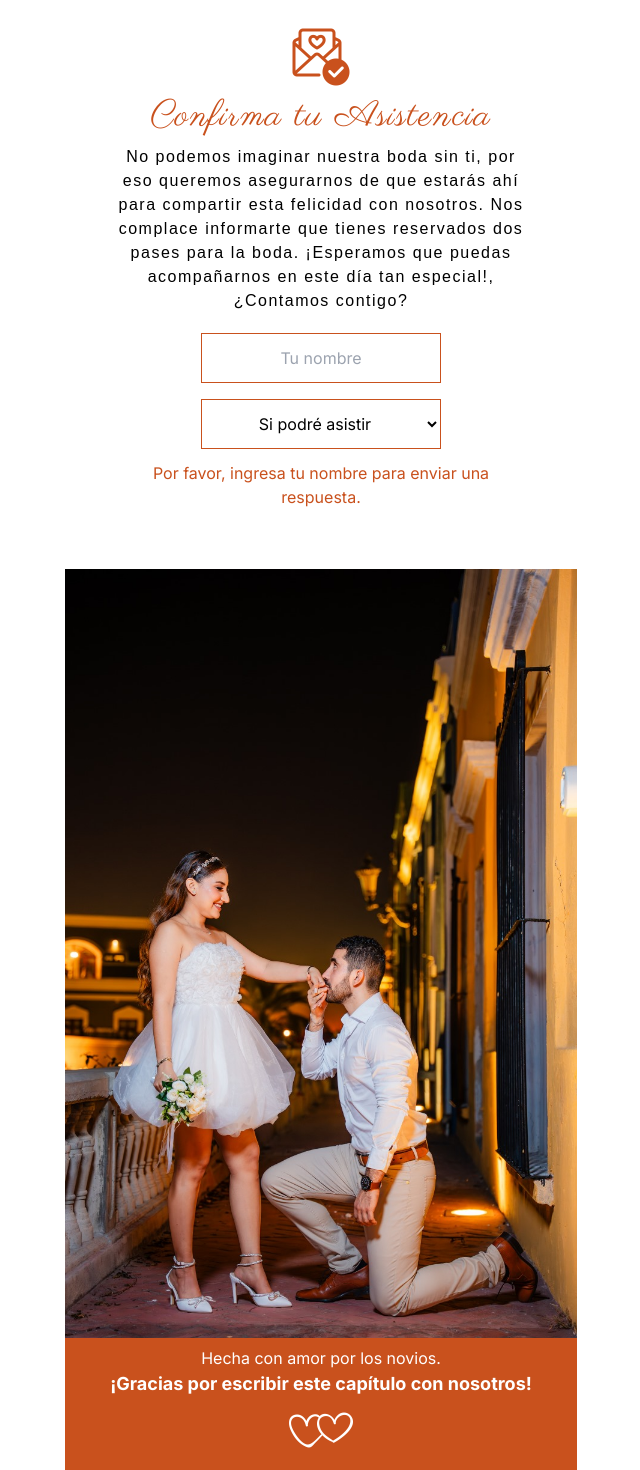
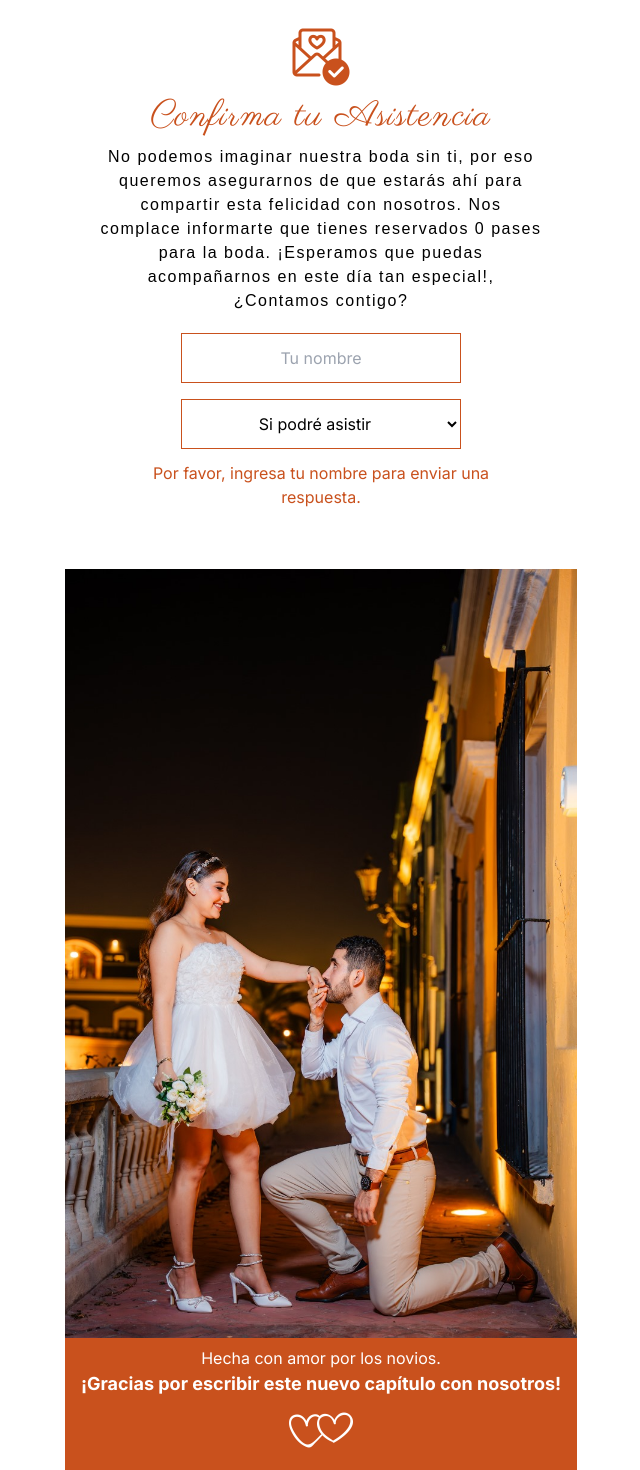
Before and after one commit to jesusacu98/wedding, a Next.js app: page / in a window 1280 px wide. Shown: the part 10447-11917 px from the top of the page, without its empty margins (319-959 px from the left). Built offline with nearby package versions, Linux system fonts and the light colour scheme.

Commit message:
a un mes de casarme con el amor de mi vida entera

```diff
--- a/src/app/components/section7.tsx
+++ b/src/app/components/section7.tsx
@@ -14,7 +14,7 @@ export default function Reglas(props: Props) {
     const setMensaje = () => {
         if (!nombre.trim()) return;
         let mensaje = ``;
-        if (selectedOption == 'si') mensaje = ` , confirmo asistencia para 2 personas.`;
+        if (selectedOption == 'si') mensaje = ` , confirmo asistencia para {props.pases} personas.`;
         else mensaje = `, lo siento no podre asistir.`;
         setText(`https://wa.me/6693258216/?text=¡Hola!, soy ${nombre}${mensaje}`);
     }
@@ -104,9 +104,9 @@ export default function Reglas(props: Props) {
                 </span>
             </div>
 
-            <div className="flex flex-col items-center text-center mt-2 px-[46px]">
+            <div className="flex flex-col items-center text-center mt-2 px-[35px]">
                 <span className="block text-1xl text-black font-[300] font-secondary tracking-[1.5px]">
-                    No podemos imaginar nuestra boda sin ti, por eso queremos asegurarnos de que estarás ahí para compartir esta felicidad con nosotros. Nos complace informarte que tienes reservados dos pases para la boda. ¡Esperamos que puedas acompañarnos en este día tan especial!, ¿Contamos contigo?
+                    No podemos imaginar nuestra boda sin ti, por eso queremos asegurarnos de que estarás ahí para compartir esta felicidad con nosotros. Nos complace informarte que tienes reservados {props.pases} pases para la boda. ¡Esperamos que puedas acompañarnos en este día tan especial!, ¿Contamos contigo?
                 </span>
             </div>
 
@@ -116,13 +116,13 @@ export default function Reglas(props: Props) {
                     onChange={handleChange2}
                     type="text"
                     placeholder="Tu nombre"
-                    className="text-black text-center outline-none border border-solid border-secondary p-2 bg-white w-[240px] h-[50px]"
+                    className="text-black text-center outline-none border border-solid border-secondary p-2 bg-white w-[280px] h-[50px]"
                 />
 
                 <select
                     value={selectedOption}
                     onChange={handleChange}
-                    className="text-black text-center outline-none border bg-white w-[240px] h-[50px] border-solid border-secondary p-2"
+                    className="text-black text-center outline-none border bg-white w-[280px] h-[50px] border-solid border-secondary p-2"
                 >
                     <option value="si">Si podré asistir</option>
                     <option value="no">Lo siento, no podré asistir</option>
@@ -147,7 +147,7 @@ export default function Reglas(props: Props) {
                 </span>
 
                 <p className="text-lg font-bold">
-                    ¡Gracias por escribir este capítulo con nosotros!
+                    ¡Gracias por escribir este nuevo capítulo con nosotros!
                 </p>
 
                 <div className="flex flex-col items-center justify-center">
--- a/src/app/page.tsx
+++ b/src/app/page.tsx
@@ -12,7 +12,7 @@ export default function Home() {
     const [pases, setPases] = useState(0);
     useEffect(() => {
         const urlParams = new URLSearchParams(window.location.search);
-        const numberParam = urlParams.get('number');
+        const numberParam = urlParams.get('np');
         if (numberParam) {
             setPases(Number(numberParam)); // Convertimos a número antes de establecer el estado
         }
```
Also changed, not shown: public/noniños.png.
